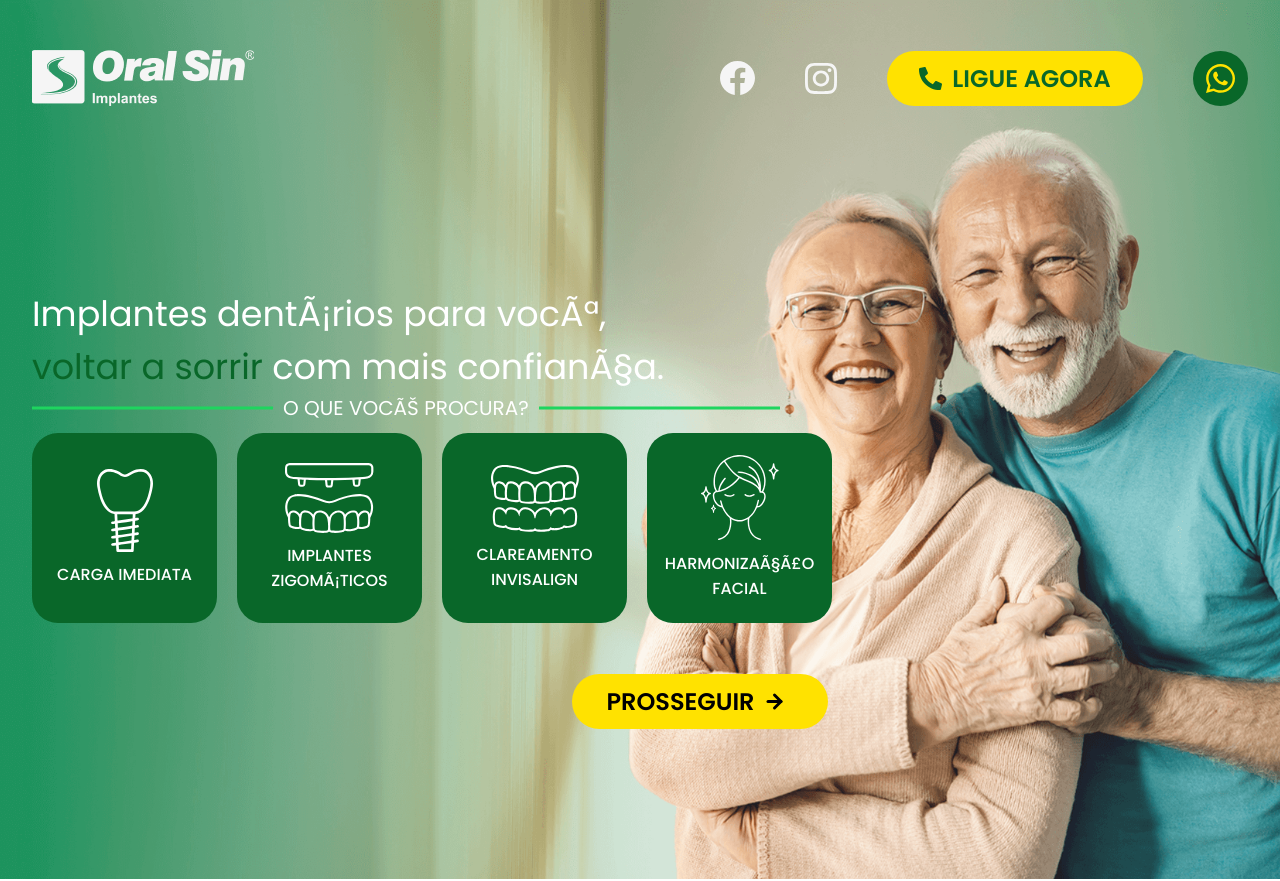
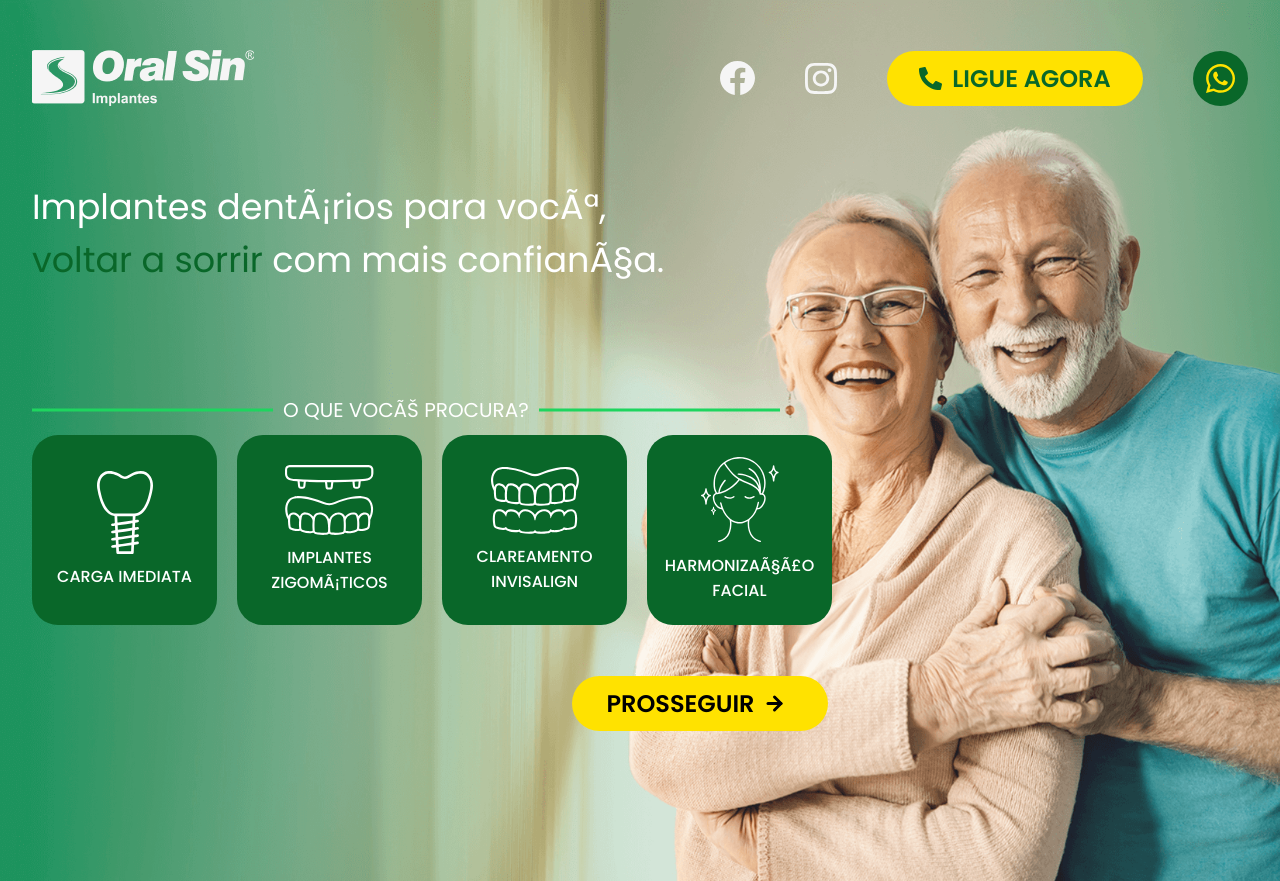
Before and after one commit to viniciusberaldolopes/oralsin, a plain HTML site: page index.html in a window 1280 px wide. Shown: the top 881 px of the page. Drawn offline with Linux system fonts and the light colour scheme.

Commit message:
second commit

```diff
--- a/scss/_home.scss
+++ b/scss/_home.scss
@@ -15,7 +15,8 @@
             color: #fff;
             font-family: 'Poppins', sans-serif;
             font-weight: 400;
-            margin-top: 287px;
+            margin-top: 180px;
+            margin-bottom: 109px;
             .verde {
                 color: #096729;
                 font-size: 3.5rem;
```
Also changed, not shown: CSS/main.min.css, 1 other file.
